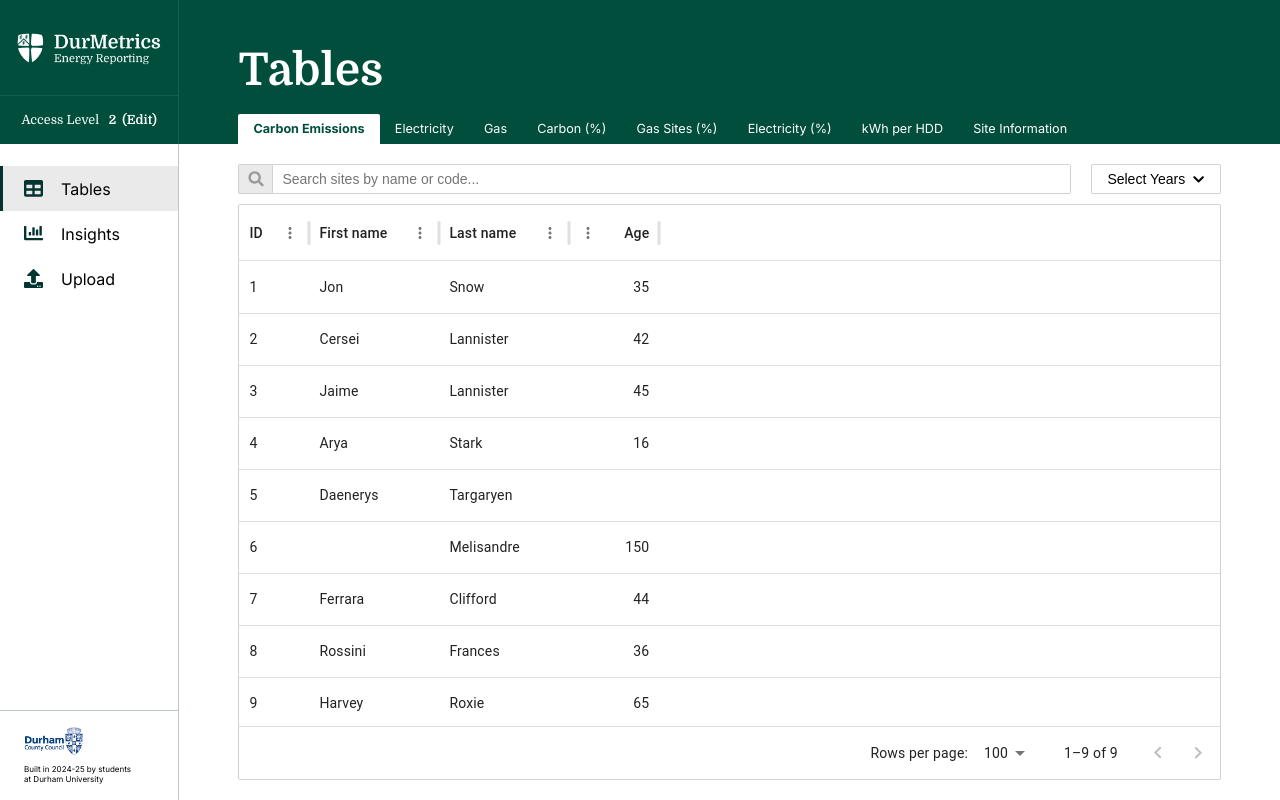
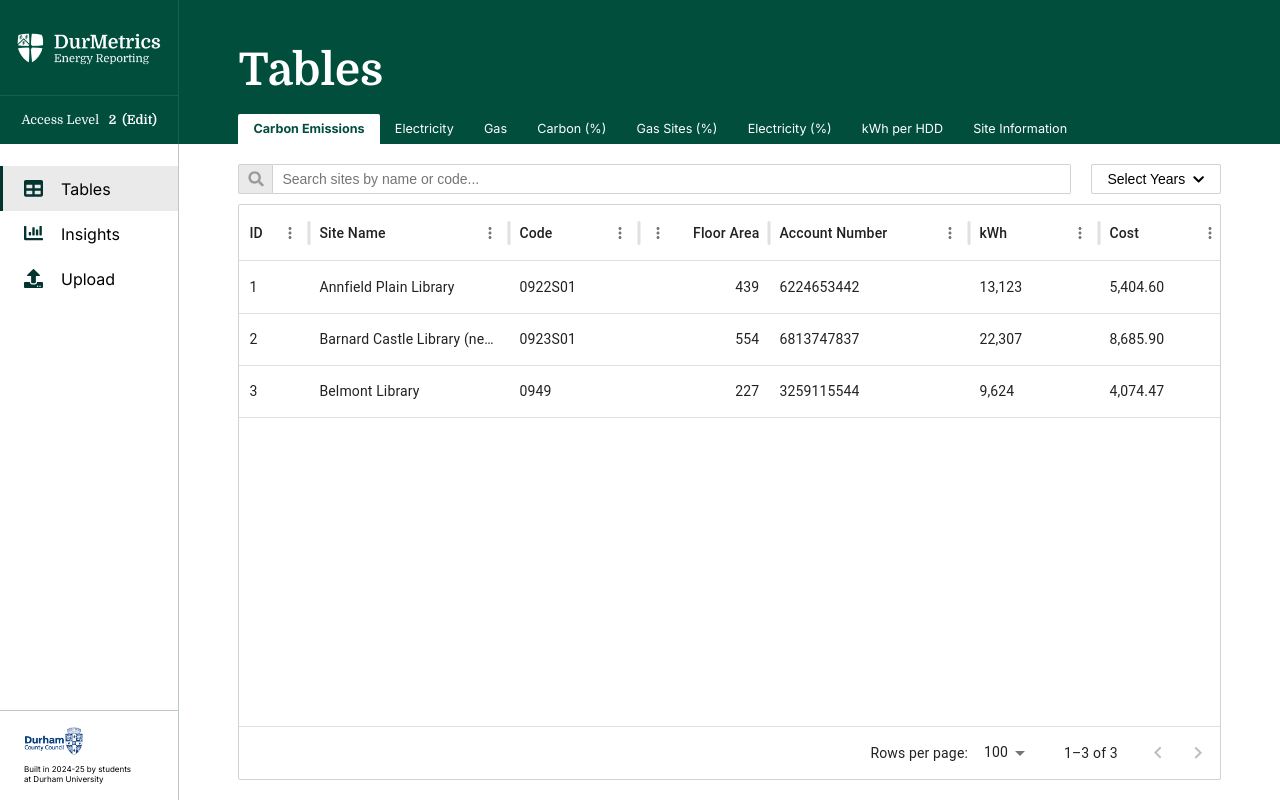
Before and after one commit to COMP2281/software-engineering-group24-25-19, a React (Create React App) app in the folder durmetrics/: page / in a window 1280 px wide. Built offline with nearby package versions, Linux system fonts and the light colour scheme.

Commit message:
Add some report data + table data refactor

```diff
--- a/durmetrics/src/components/Content.js
+++ b/durmetrics/src/components/Content.js
@@ -4,17 +4,22 @@ import SearchBar from './SearchBar';
 import Dropdown from './Dropdown';
 
 const Content = () => {
+        const [tableColumns, setTableColumns] = React.useState([
+                { field: 'id', headerName: 'ID', width: 70 },
+                { field: 'siteName', headerName: 'Site Name', width: 200 },
+                { field: 'code', headerName: 'Code', width: 130 },
+                { field: 'floorArea', headerName: 'Floor Area', type: 'number', width: 130 },
+                { field: 'accountNumber', headerName: 'Account Number', width: 200 },
+                { field: 'kWh', headerName: 'kWh', width: 130 },
+                { field: 'cost', headerName: 'Cost', width: 130 },
+        ]);
         const [tableRows, setTableRows] = React.useState([
-                { id: 1, lastName: 'Snow', firstName: 'Jon', age: 35 },
-                { id: 2, lastName: 'Lannister', firstName: 'Cersei', age: 42 },
-                { id: 3, lastName: 'Lannister', firstName: 'Jaime', age: 45 },
-                { id: 4, lastName: 'Stark', firstName: 'Arya', age: 16 },
-                { id: 5, lastName: 'Targaryen', firstName: 'Daenerys', age: null },
-                { id: 6, lastName: 'Melisandre', firstName: null, age: 150 },
-                { id: 7, lastName: 'Clifford', firstName: 'Ferrara', age: 44 },
-                { id: 8, lastName: 'Frances', firstName: 'Rossini', age: 36 },
-                { id: 9, lastName: 'Roxie', firstName: 'Harvey', age: 65 },
+                { id: 1, siteName: 'Annfield Plain Library', code: '0922S01', floorArea: 439, accountNumber: '6224653442', kWh: '13,123', cost: '5,404.60' },
+                { id: 2, siteName: 'Barnard Castle Library (new)/C.A.P building', code: '0923S01', floorArea: 554, accountNumber: '6813747837', kWh: '22,307', cost: '8,685.90' },
+                { id: 3, siteName: 'Belmont Library', code: '0949', floorArea: 227, accountNumber: '3259115544', kWh: '9,624', cost: '4,074.47' },
         ]);
+
+
 
         const changeYears = (years) => {
                 console.log(years);
@@ -32,7 +37,7 @@ const Content = () => {
                                 <Dropdown rows={tableRows} changeYears={changeYears} />
                         </div>
                         <div className="table-container">
-                                <DataTable rows={tableRows} />
+                                <DataTable rows={tableRows} columns={tableColumns} />
                         </div>
                 </div>
         );
--- a/durmetrics/src/components/DataTable.js
+++ b/durmetrics/src/components/DataTable.js
@@ -16,18 +16,11 @@ const paginationModel = { page: 0, pageSize: 100 };
 
 
 const DataTable = (props) => {
-        let columns = [
-                { field: 'id', headerName: 'ID', width: 70 },
-                { field: 'firstName', headerName: 'First name', width: 130 },
-                { field: 'lastName', headerName: 'Last name', width: 130 },
-                { field: 'age', headerName: 'Age', type: 'number', width: 90 },
-        ];
-
         return (
                 <Paper sx={{ height: 400, width: '100%' }}>
                         <DataGrid
                                 rows={props.rows}
-                                columns={columns}
+                                columns={props.columns}
                                 initialState={{ pagination: { paginationModel } }}
                         //pageSizeOptions={[5, 10]}
                         />
```
